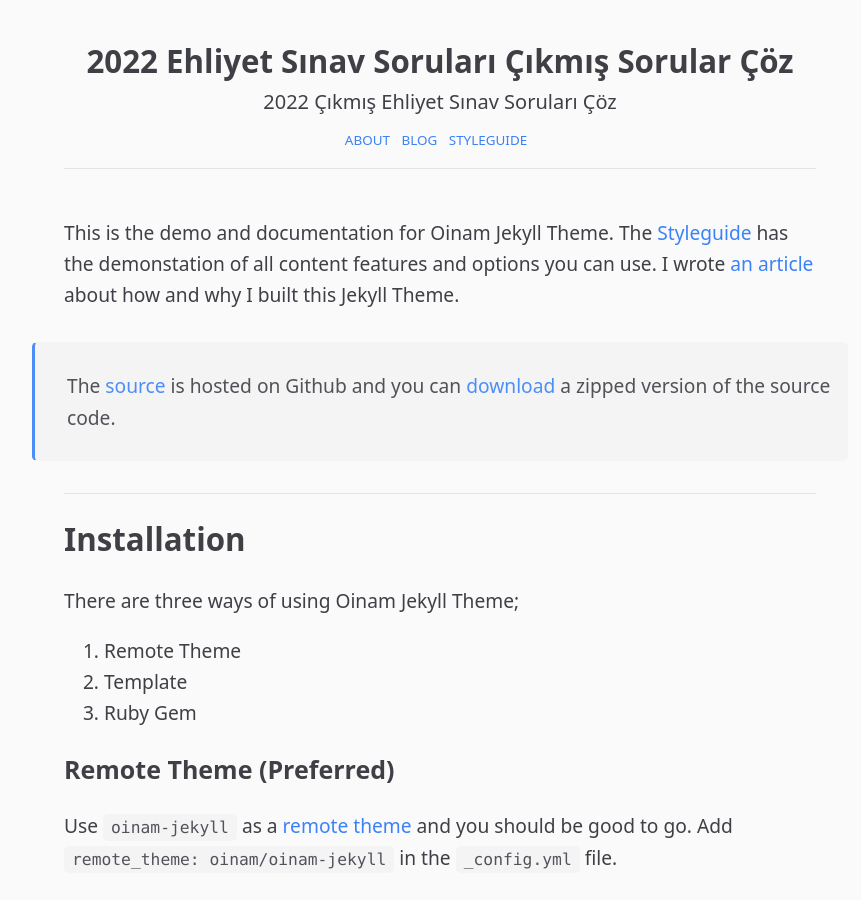
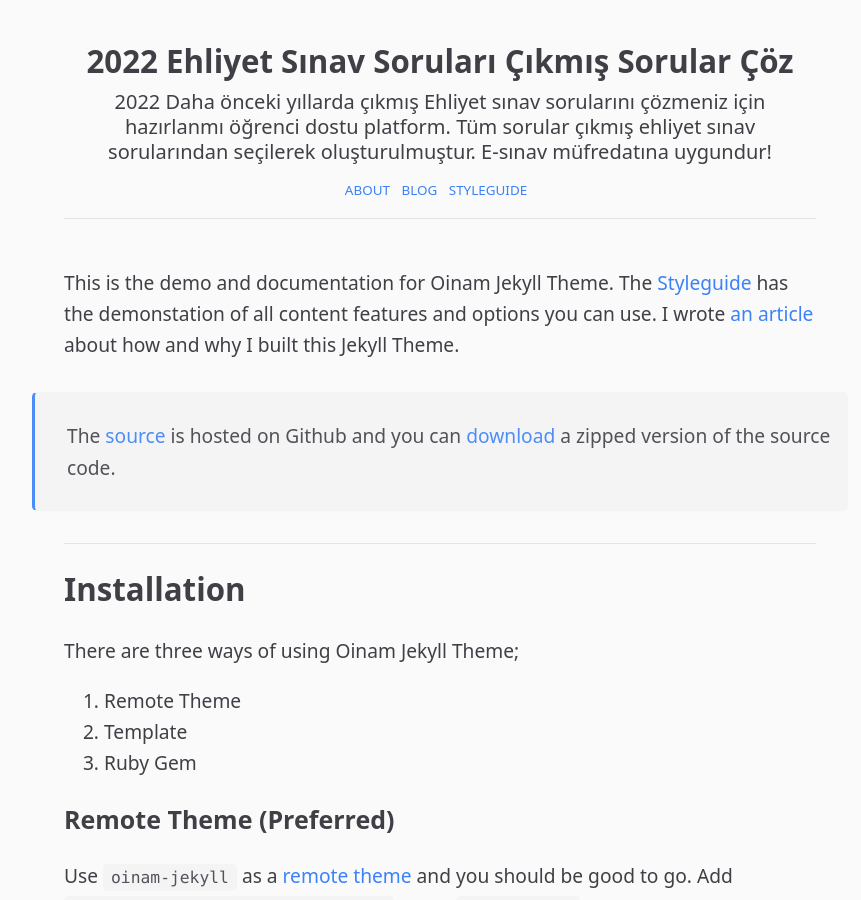
Before and after one commit to ehliyetsinav/ehliyetsinav.github.io, a Jekyll site: the page built from index.md, in a window 1280 px wide and 900 px high. Shown: the whole window, without its empty margins (200-1061 px from the left). Built offline with Jekyll 4.4.1, drawn with Linux system fonts in a browser that asks for light colours.

Commit message:
Update _config.yml

```diff
--- a/_config.yml
+++ b/_config.yml
@@ -1,5 +1,5 @@
 title:  Ehliyet Sınav Soruları Çıkmış Sorular Çöz
-description: Çıkmış Ehliyet Sınav Soruları Çöz
+description: Daha önceki yıllarda çıkmış Ehliyet sınav sorularını çözmeniz için hazırlanmı öğrenci dostu platform. Tüm sorular çıkmış ehliyet sınav sorularından seçilerek oluşturulmuştur. E-sınav müfredatına uygundur!
 
 # Set this to your domain; baseurl is for the folder in your domain, if you have one -- `blog`.
 # you can leave both of them blank if you are deploying on a top-level domain.
```
